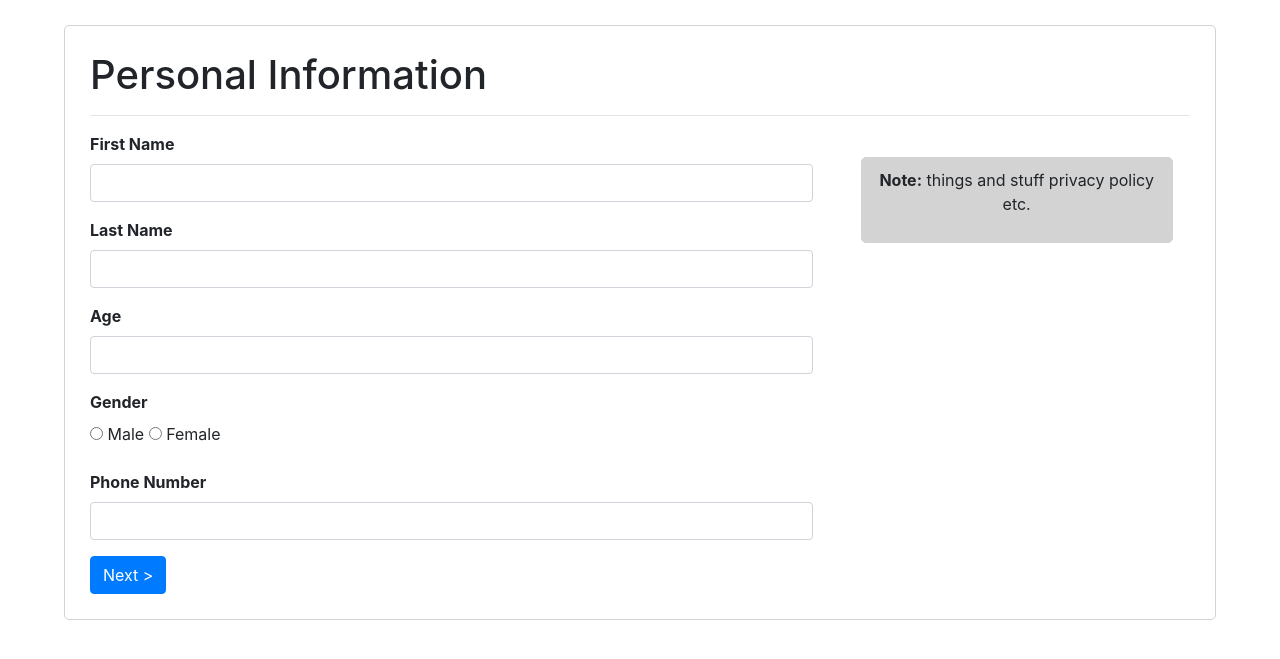
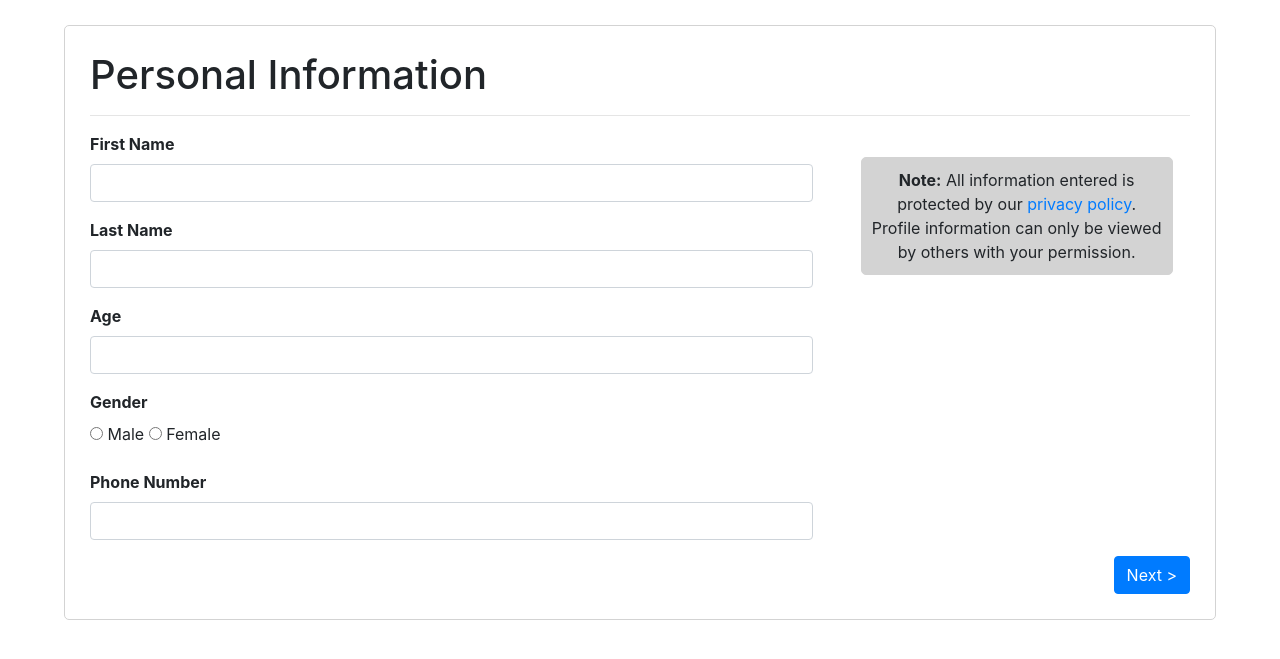
Before and after one commit to kaephas/dating, a PHP site: page /views/personal_info.html in a window 1280 px wide. Shown: the part 40-699 px from the top of the page. Run offline with PHP 8.4, Linux system fonts and the light colour scheme.

Commit message:
fix button location and remove bottom margin from note

```diff
--- a/styles/styles.css
+++ b/styles/styles.css
@@ -51,3 +51,11 @@ label {
     background: lightgrey;
     margin-bottom: 25px;
 }
+
+#note p {
+    margin: 0;
+}
+
+#privacy {
+    text: blue;
+}
--- a/views/personal_info.html
+++ b/views/personal_info.html
@@ -53,11 +53,15 @@
                 </div>  <!-- end column 1 -->
                 <div class="col-md-4">
                     <div class="container text-center" id="note">
-                        <p><span class="bold">Note:</span> things and stuff <a>privacy policy</a> etc.</p>
+                        <p><span class="bold">Note:</span> All information entered is protected by our
+                            <a href="" id="privacy">privacy policy</a>. Profile information can only be
+                            viewed by others with your permission.</p>
                     </div>
                 </div>  <!-- end column 2 -->
             </div> <!-- end row -->
-            <input type="submit" value="Next &gt;" class="btn btn-primary pull-right">
+            <div class="text-right">
+                <input type="submit" value="Next &gt;" class="btn btn-primary ml-auto">
+            </div>
         </form>
     </div>
 
```
